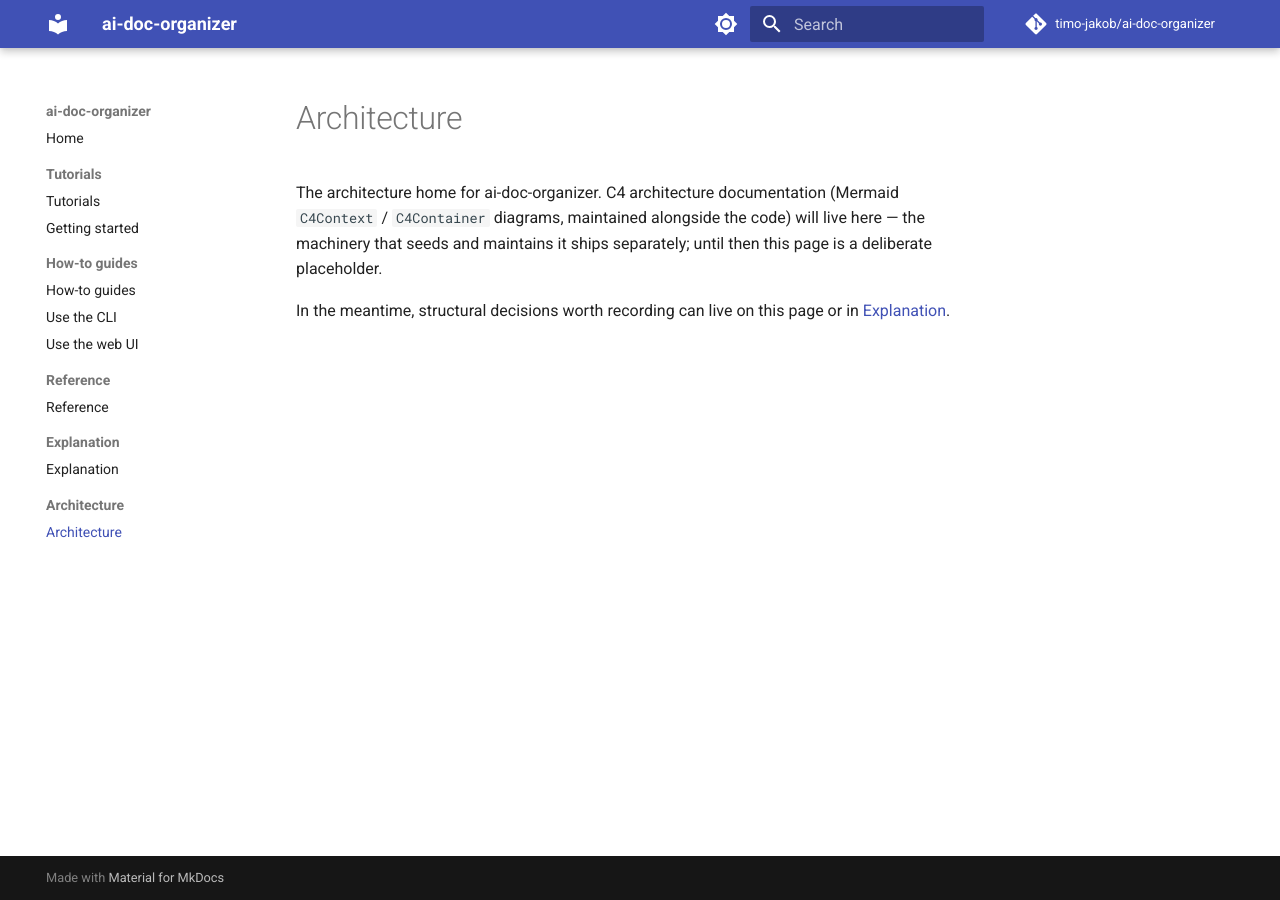
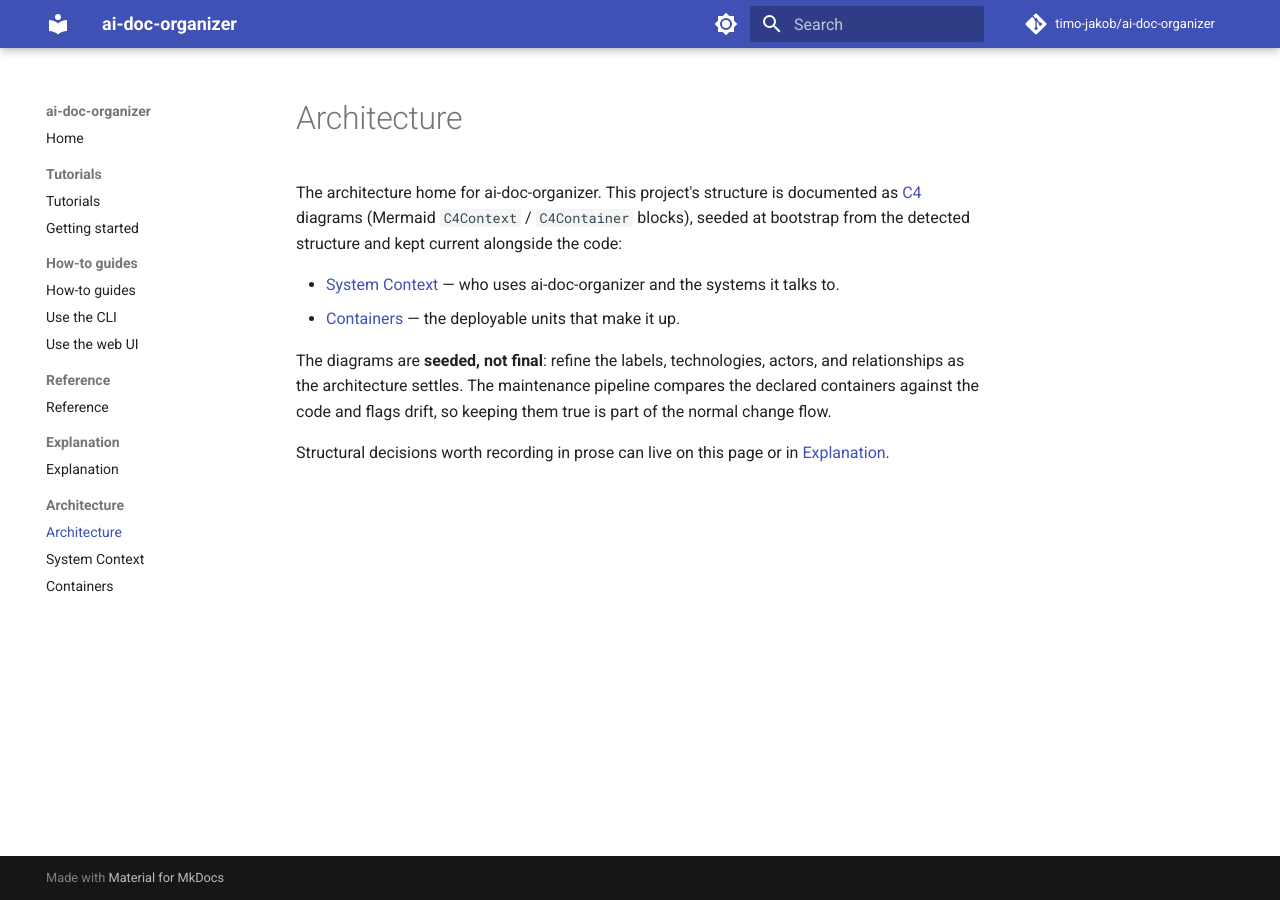
Before and after one commit to timo-jakob/ai-doc-organizer, an MkDocs documentation site: the page built from docs/architecture/index.md, in a window 1280 px wide. Built offline with MkDocs 1.6.1 and Material for MkDocs 9.7.7, drawn with Linux system fonts in a browser that asks for light colours; comment, search, counter and statistics services are not loaded.

Commit message:
docs(architecture): seed C4 context and container diagrams (#133)
Adopt the C4 architecture machinery on this pre-#791 repo (State-D
bootstrap gap-fill). The two diagrams are seeded from the detected
structure and wired into the docs set as one unit so the strict build
stays coherent:

- Add docs/architecture/c4-context.md (C4Context) and c4-container.md
  (C4Container, c4/v1 declared-container shape for drift comparison).
- Replace the architecture/index.md placeholder with an intro linking
  both diagrams.
- Register the two pages in mkdocs.yml nav and the docs/index.md MOC.

The container diagram declares a single `aido` container (the real
deployable, CLI + web UI) rather than the worktree-derived name detection
initially picked up, so it matches what detection finds from the main
checkout.

Co-authored-by: Claude Opus 4.8 (1M context) <noreply@anthropic.com>

```diff
--- a/docs/architecture/index.md
+++ b/docs/architecture/index.md
@@ -1,9 +1,18 @@
 # Architecture
 
-The architecture home for ai-doc-organizer. C4 architecture documentation
-(Mermaid `C4Context` / `C4Container` diagrams, maintained alongside the code)
-will live here — the machinery that seeds and maintains it ships separately;
-until then this page is a deliberate placeholder.
+The architecture home for ai-doc-organizer. This project's structure is
+documented as [C4](https://c4model.com/) diagrams (Mermaid `C4Context` /
+`C4Container` blocks), seeded at bootstrap from the detected structure and kept
+current alongside the code:
 
-In the meantime, structural decisions worth recording can live on this page
-or in [Explanation](../explanation/index.md).
+- [System Context](c4-context.md) — who uses ai-doc-organizer and the systems it
+  talks to.
+- [Containers](c4-container.md) — the deployable units that make it up.
+
+The diagrams are **seeded, not final**: refine the labels, technologies, actors,
+and relationships as the architecture settles. The maintenance pipeline compares
+the declared containers against the code and flags drift, so keeping them true is
+part of the normal change flow.
+
+Structural decisions worth recording in prose can live on this page or in
+[Explanation](../explanation/index.md).
--- a/mkdocs.yml
+++ b/mkdocs.yml
@@ -100,3 +100,5 @@ nav:
       - explanation/index.md
   - Architecture:
       - architecture/index.md
+      - System Context: architecture/c4-context.md
+      - Containers: architecture/c4-container.md
```
Also changed, not shown: docs/architecture/c4-container.md (added, +19 -0 lines), docs/architecture/c4-context.md (added, +14 -0 lines), docs/index.md (+2 -0 lines).
